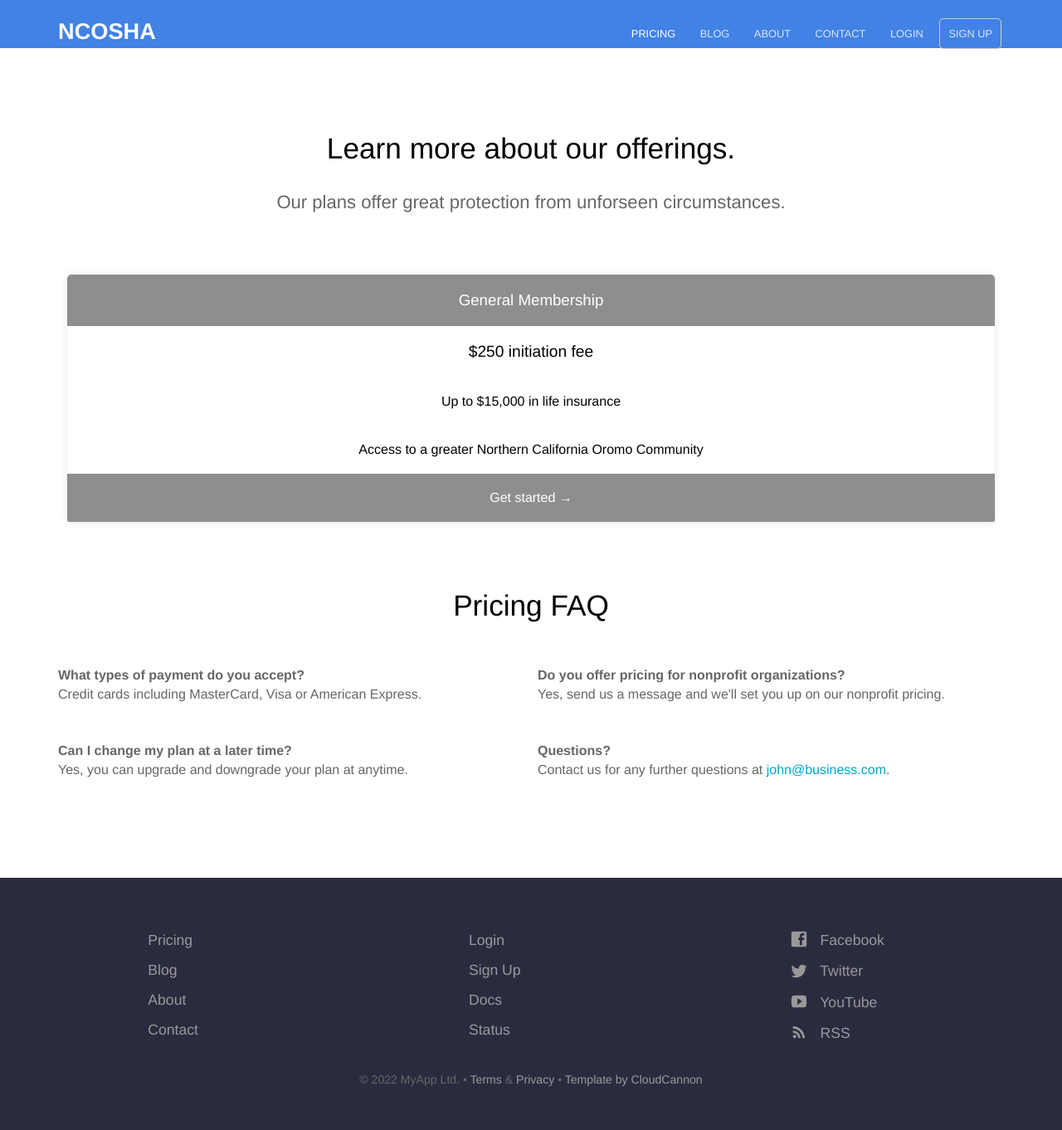
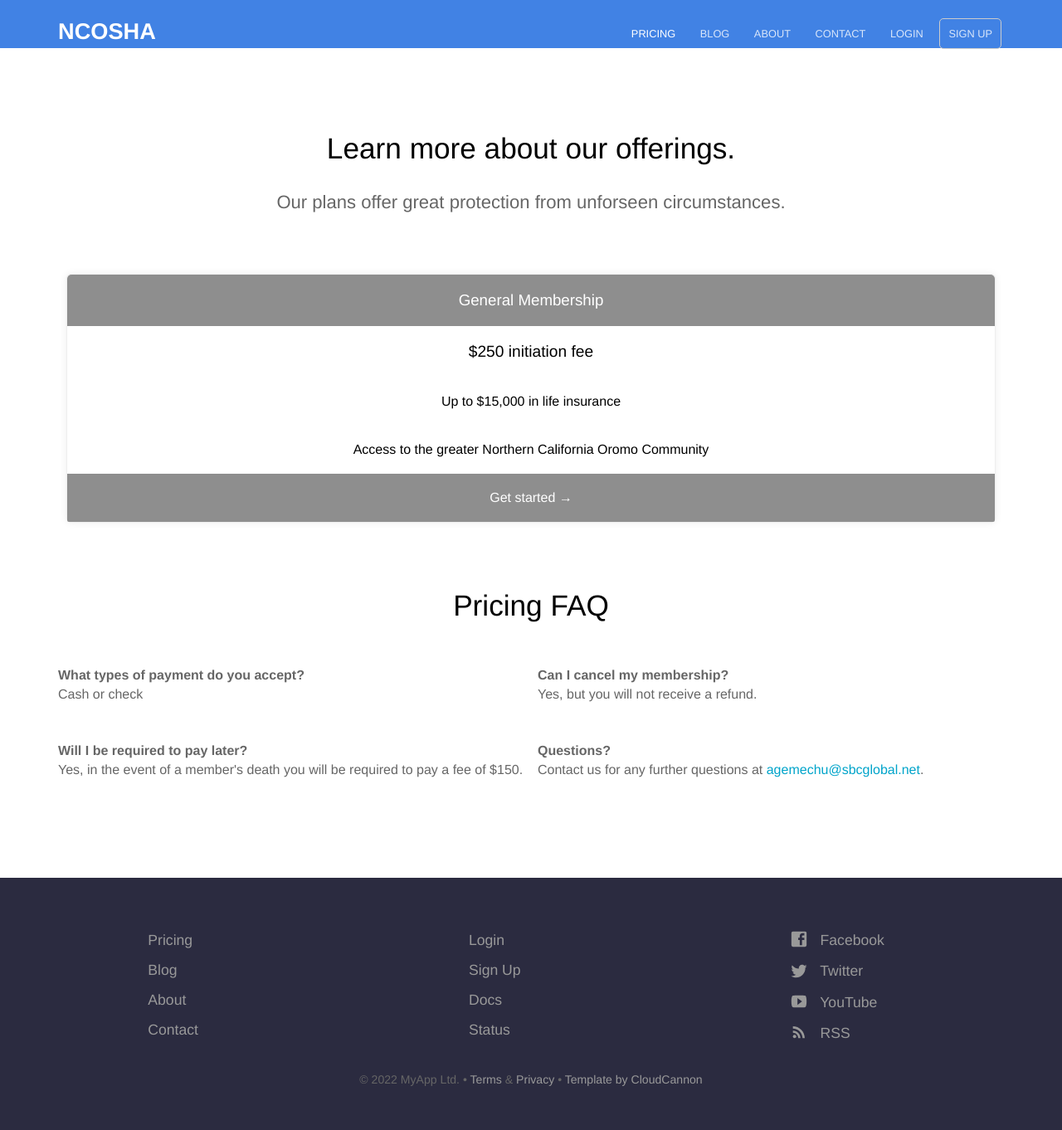
Before and after one commit to hawiabraham/ncosha, a Jekyll site: the page built from pricing.html, in a window 1280 px wide. Shown: the whole page at 83% size. Built offline with Jekyll 4.4.1, drawn with Linux system fonts in a browser that asks for light colours.

Commit message:
Update pricing.html

```diff
--- a/pricing.html
+++ b/pricing.html
@@ -10,20 +10,20 @@ pricing_table:
         highlight: true
       - text: Up to $15,000 in life insurance
         highlight: false
-      - text: Access to a greater Northern California Oromo Community
+      - text: Access to the greater Northern California Oromo Community
         highlight: false
     call_to_action:
       link: http://ncosha.org/contact
       text: Get started
 faq:
   - question: What types of payment do you accept?
-    answer: Credit cards including MasterCard, Visa or American Express.
-  - question: Can I change my plan at a later time?
-    answer: Yes, you can upgrade and downgrade your plan at anytime.
-  - question: Do you offer pricing for nonprofit organizations?
-    answer: Yes, send us a message and we'll set you up on our nonprofit pricing.
+    answer: Cash or check
+  - question: Will I be required to pay later?
+    answer: Yes, in the event of a member's death you will be required to pay a fee of $150.
+  - question: Can I cancel my membership?
+    answer: Yes, but you will not receive a refund.
   - question: Questions?
-    answer: Contact us for any further questions at <a href="#">john@business.com</a>.
+    answer: Contact us for any further questions at <a href="#">agemechu@sbcglobal.net</a>.
 ---
 <div class="plans">
 	{% for plan in page.pricing_table %}
```
